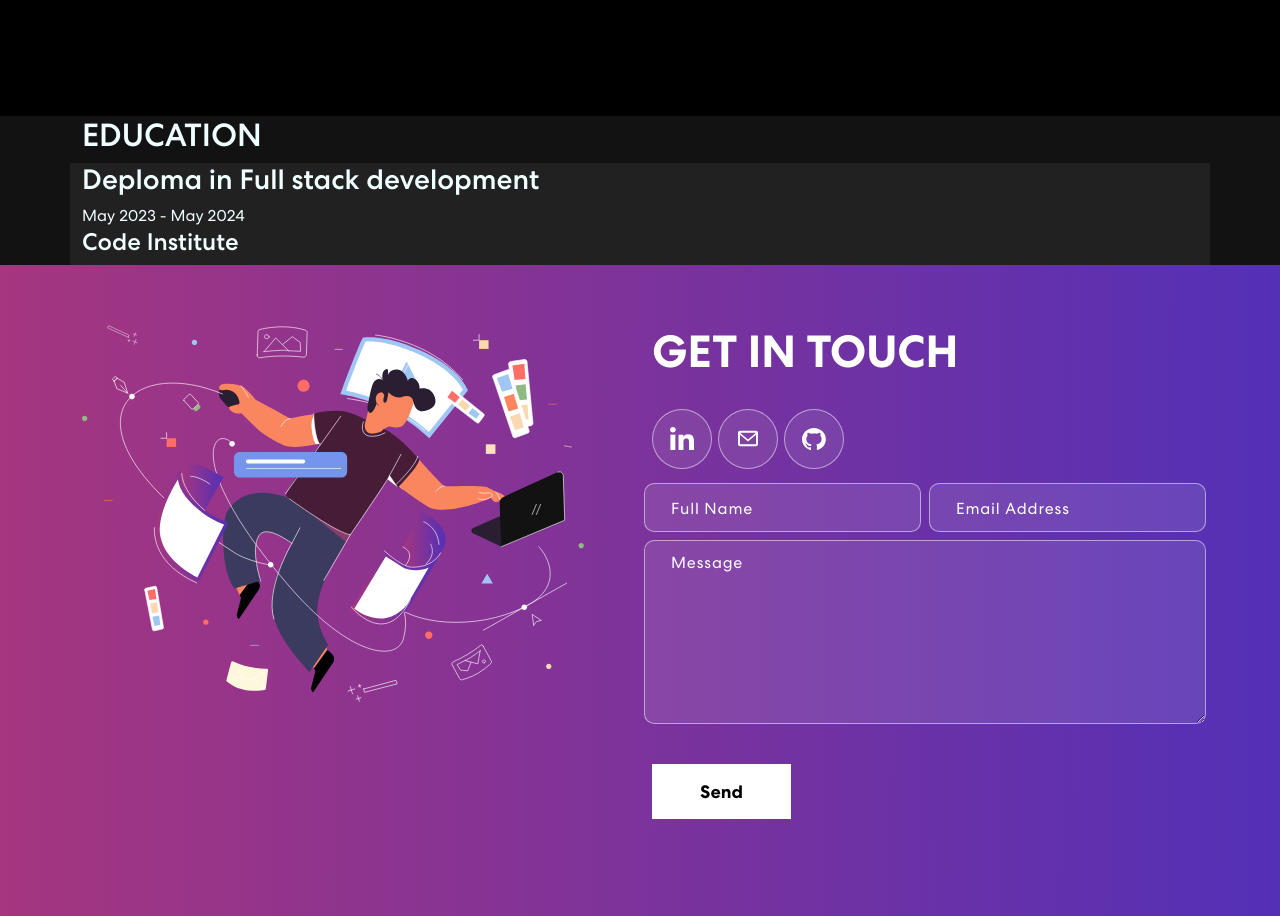
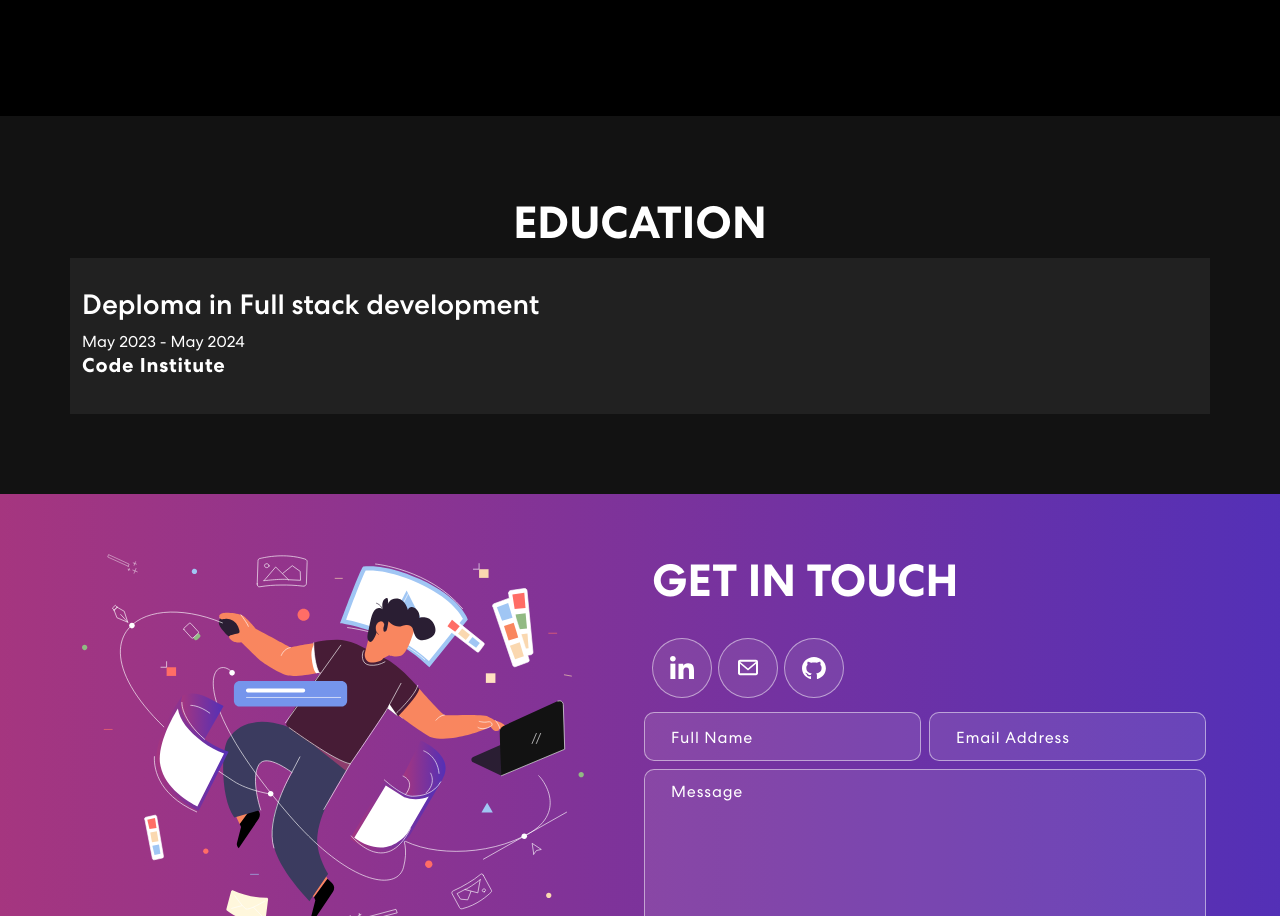
Before and after one commit to EbyChacko/portfolio_frontend, a React (Create React App) app in the folder frontend/: page / in a window 1280 px wide. Shown: the part 2407-3323 px from the top of the page. Built offline with nearby package versions, Linux system fonts and the light colour scheme.

Commit message:
add CSS for education and edu_box

```diff
--- a/frontend/src/App.css
+++ b/frontend/src/App.css
@@ -459,6 +459,7 @@ nav.navbar .navbar-toggler[aria-expanded="true"] .navbar-toggler-icon {
 .projects-card {
   padding : 30px;
 }
+
 .projects-card h4 {
   font-size: 20px;
   font-weight: 700;
@@ -492,16 +493,47 @@ nav.navbar .navbar-toggler[aria-expanded="true"] .navbar-toggler-icon {
 
 .education {
   background-color: #121212;
-  color: azure;
+  padding: 80px 0;
+  position: relative;
 }
 
 .edu_box {
   background-color: #212121;
   transition: background-color 0.3s ease;
+  padding: 30px;
 }
 
 .edu_box:hover {
   background-color: #444444;
+}
+
+.education h2 {
+	font-size: 45px;
+	font-weight: 700;
+  text-align: center;
+}
+.education p {
+  color: #B8B8B8;
+  font-size: 18px;
+  letter-spacing: 0.8px;
+  line-height: 1.5em;
+  margin: 14px auto 30px auto;
+  text-align: center;
+}
+
+.education h4 {
+  font-size: 20px;
+  font-weight: 700;
+  letter-spacing: 0.8px;
+  line-height: 1.1em;
+}
+
+
+.education h5 {
+  font-size: 12px;
+  font-weight: 400;
+  letter-spacing: 0.8px;
+  line-height: 1.1em;
 }
 
 
```
